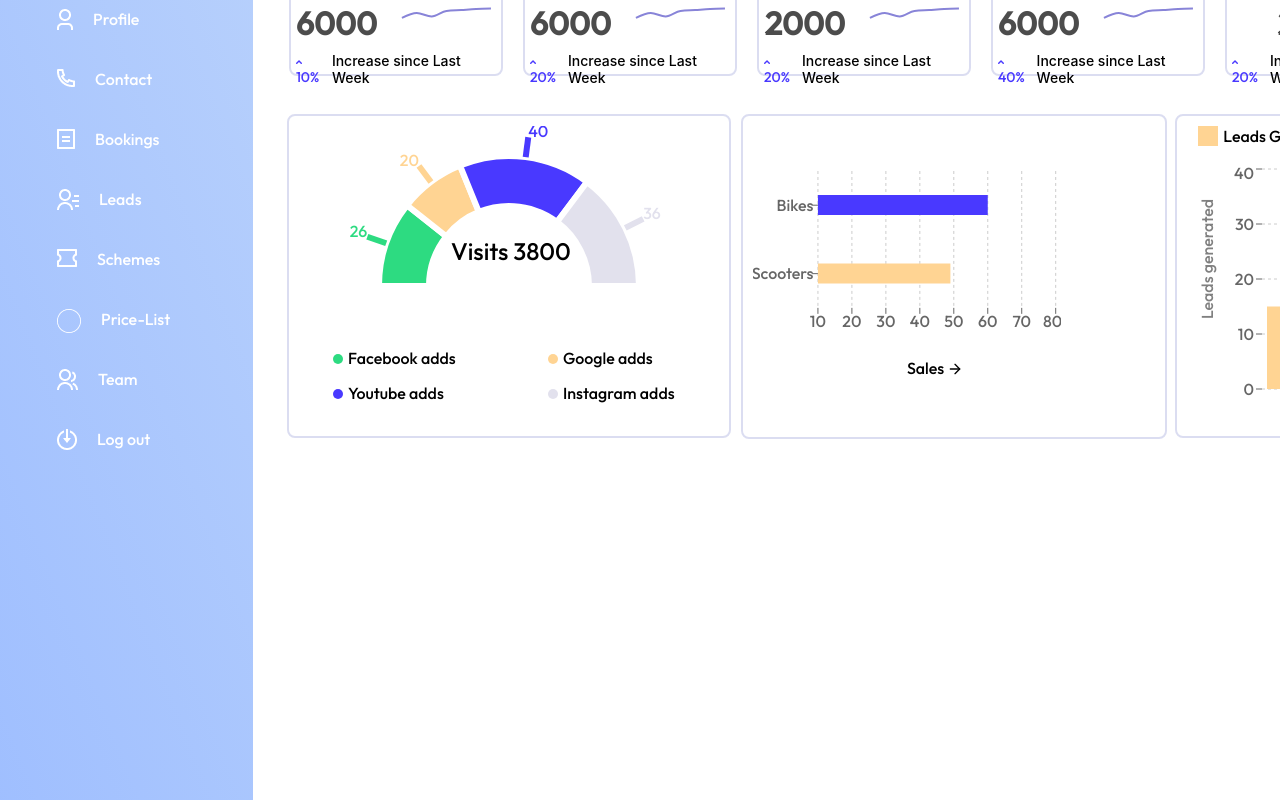
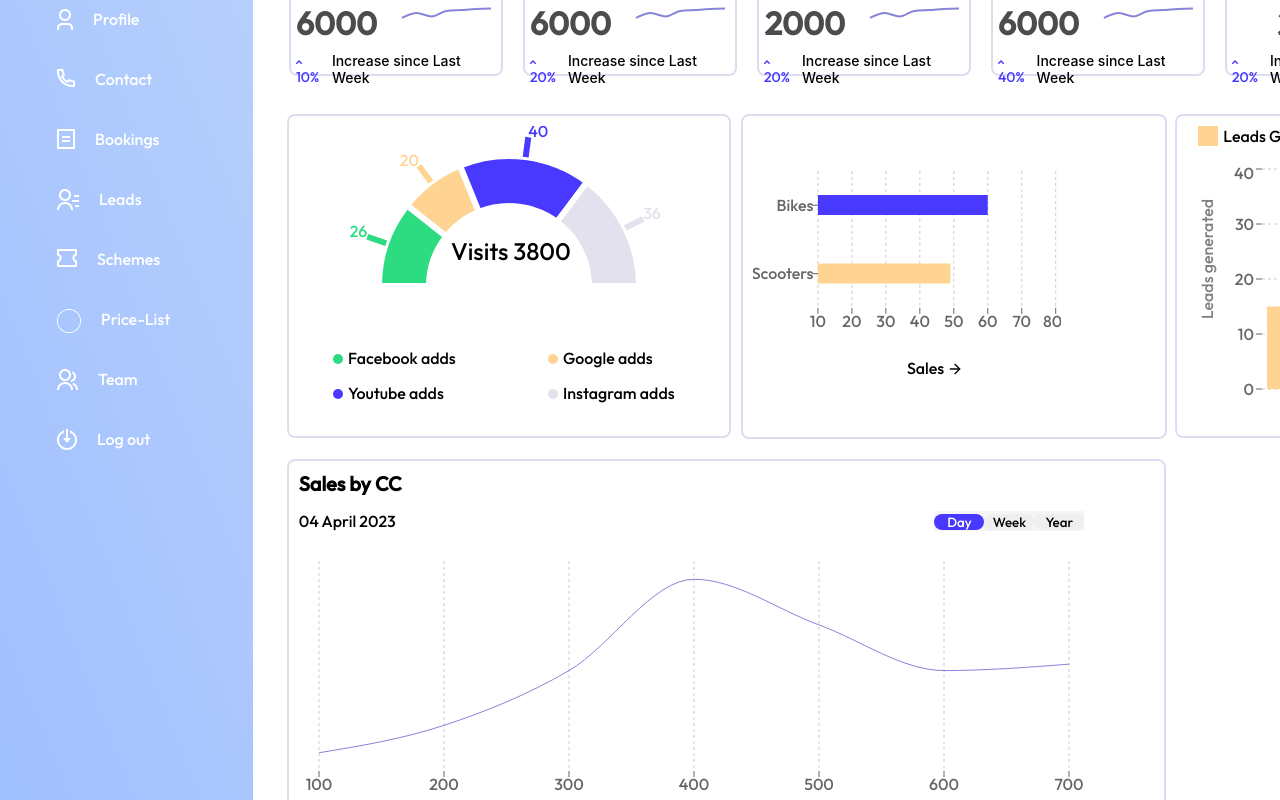
Before and after one commit to prjwl7/emir-v2, a React (Create React App) app: page / in a window 1280 px wide. Shown: the part 300-1100 px from the top of the page. Built offline with nearby package versions, Linux system fonts and the light colour scheme.

Commit message:
part 2 and a half

```diff
--- a/src/App.js
+++ b/src/App.js
@@ -1,9 +1,12 @@
 import DoubleHistogram from "./DoubleHistogram";
 import Dashboard from "./components/Dashboard";
+import LineChartComponent from "./components/LineGraph2";
+
 function App() {
   return (
     <>
     <Dashboard></Dashboard>
+    {/*<LineChartComponent/>*/}
     {/*<DoubleHistogram></DoubleHistogram>*/}
     </>
   );
--- a/src/components/Dashboard.js
+++ b/src/components/Dashboard.js
@@ -15,6 +15,9 @@ import LineCharts from './charts-test'
 import PieChart180 from "./Piechart180";
 import BarGraph from './BarGraph'
 import DoubleHistogram from '../DoubleHistogram'
+import LineChartComponent from './LineGraph2'
+
+
 
 const Dashboard = () => {
     const number1  = 6000;
@@ -83,7 +86,9 @@ const Dashboard = () => {
                     <BarGraph></BarGraph>
                     <DoubleHistogram></DoubleHistogram>
                 </div>
-                <div className="part3"></div>
+                <div className="part3">
+                    <LineChartComponent></LineChartComponent>
+                </div>
                 <div className="part4"></div>
                 <div className="part5"></div>
                 <div className="part6"></div>
--- /dev/null
+++ b/src/components/LineGraph2.js
@@ -0,0 +1,81 @@
+import React from 'react';
+import { LineChart, Line, XAxis, YAxis, CartesianGrid, ResponsiveContainer, Area } from 'recharts';
+import { useState } from 'react';
+const data = [
+  { name: '100', pv: 110 },
+  { name: '200', pv: 140 },
+  { name: '300', pv: 200 },
+  { name: '400', pv: 300 },
+  { name: '500', pv: 250 },
+  { name: '600', pv: 200 },
+  { name: '700', pv: 207 },
+];
+
+
+const LineChartComponent = () => {
+  const minPv = Math.min(...data.map((item) => item.pv));
+  const maxPv = Math.max(...data.map((item) => item.pv));
+  const yAxisMargin = 20;
+
+
+  const [activeButton, setActiveButton] = useState('day');
+
+  const handleButtonClick = (button) => {
+    setActiveButton(button);
+  };
+
+  return (
+    <div className="line-graph" style={{border: '2px solid rgba(170, 175, 221, 0.42)',
+        borderRadius: '8px', width:'855px', height:'360px', padding:10, display:'flex', flexDirection:'column', gap:20,
+        position:'relative', top:320, left:'20%'
+        }}>
+        <div className="topof">
+            <div style={{display:'flex', flexDirection:'column',gap:20  }}>
+                <div style={{fontWeight:600, height:25, width:106, fontSize:20}} >Sales by CC</div>
+                <div style={{display:'flex', flexDirection:'row', gap:'63%', position:'relative', top:-5}} >
+                    <div>04 April 2023</div>
+                    <div className="button-group"
+                        style={{backgroundColor :'#F5F4F6'}}
+                    >
+                        <button
+                                className={activeButton === 'day' ? 'active' : ''}
+                                onClick={() => handleButtonClick('day')}
+                                style={{borderRadius : 15, borderStyle:'none', width:'50px'}}
+                        >
+                        Day
+                        </button>
+                        <button
+                                 className={activeButton === 'week' ? 'active' : ''}
+                                 onClick={() => handleButtonClick('week')}
+                                 style={{borderRadius : 15, borderStyle:'none', width:'50px'}}
+                        >
+                        Week
+                        </button>
+                        <button
+                                className={activeButton === 'year' ? 'active' : ''}
+                                onClick={() => handleButtonClick('year')}
+                                style={{borderRadius : 15, borderStyle:'none', width:'50px'}}
+                        >
+                        Year
+                        </button>
+                    </div>
+                </div>
+            </div>
+        </div>
+        <div className="bottomof">
+        <div style={{ width: '800px', height: 250 }}>
+      <ResponsiveContainer>
+        <LineChart data={data} margin={{ top: 5, right: 30, left: 20, bottom: 5 }}>
+          <CartesianGrid strokeDasharray="3 3" horizontal={false} />
+          <XAxis dataKey="name" axisLine={false} />
+          <YAxis domain={[minPv - yAxisMargin, maxPv + yAxisMargin]} axisLine={false} hide={true} />
+          <Line type="monotone" dataKey="pv" stroke="#8884d8" dot ={false} />
+        </LineChart>
+      </ResponsiveContainer>
+    </div>
+        </div>
+    </div>
+  );
+};
+
+export default LineChartComponent;
--- a/src/components/dashboard.css
+++ b/src/components/dashboard.css
@@ -174,3 +174,8 @@ color: rgba(0, 0, 0, 0.7);
     left: 287px;
     top:300px;
 }
+
+.active{
+    background-color: #4939FF;
+    color: white;
+}
```
Also changed, not shown: src/components/Bar-Graph.js (deleted).
